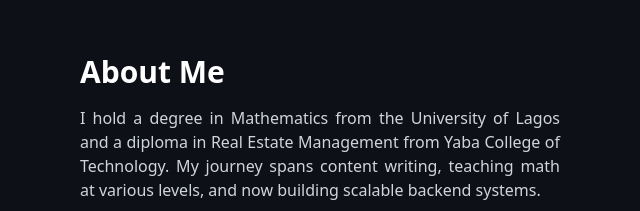
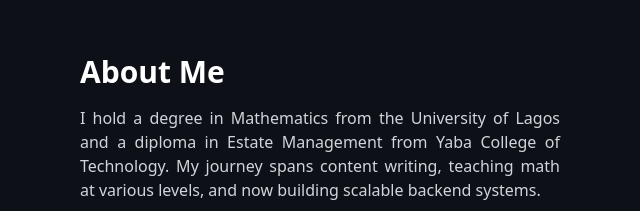
Before and after one commit to archimedesjr/portfolio-website, a plain HTML site: page Portfolio/index.html in a window 1280 px wide. Shown: the part 954-1165 px from the top of the page, 576-1216 px from the left. Drawn offline with nearby package versions, Linux system fonts and the light colour scheme.

Commit message:
Modified Portfolio

```diff
--- a/Portfolio/index.html
+++ b/Portfolio/index.html
@@ -33,7 +33,7 @@
         <div>
           <h2 class="text-3xl font-bold mb-4">About Me</h2>
           <p class="text-gray-300 mb-3 text-justify">
-            I hold a degree in Mathematics from the University of Lagos and a diploma in Real Estate Management from Yaba College of Technology. My journey spans content writing, teaching math at various levels, and now building scalable backend systems.
+            I hold a degree in Mathematics from the University of Lagos and a diploma in Estate Management from Yaba College of Technology. My journey spans content writing, teaching math at various levels, and now building scalable backend systems.
           </p>
           <p class="text-gray-300 mb-3 text-justify">
             As a backend developer, I focus on clean architecture, efficient APIs, and robust databases to solve complex problems with clarity and precision.
```
